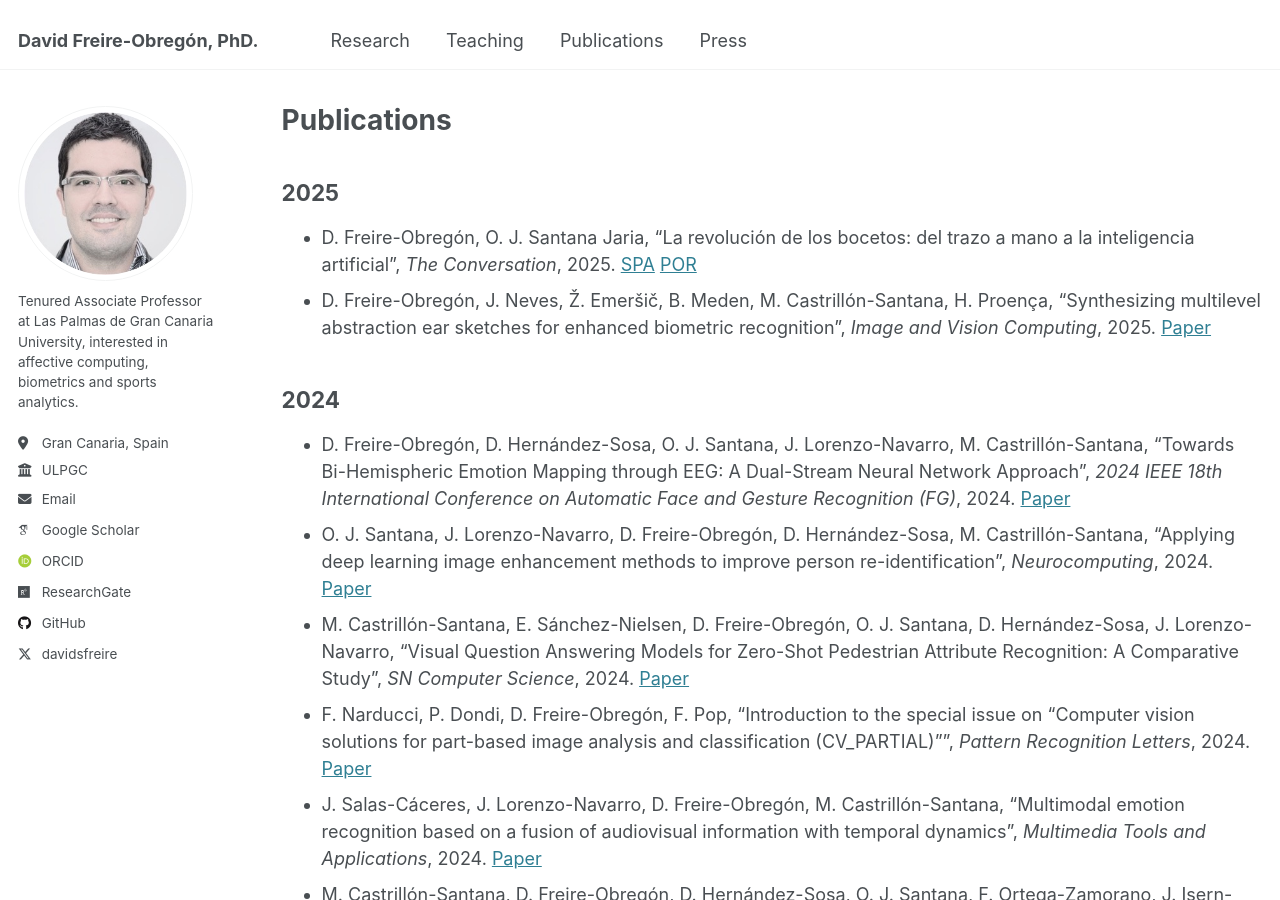
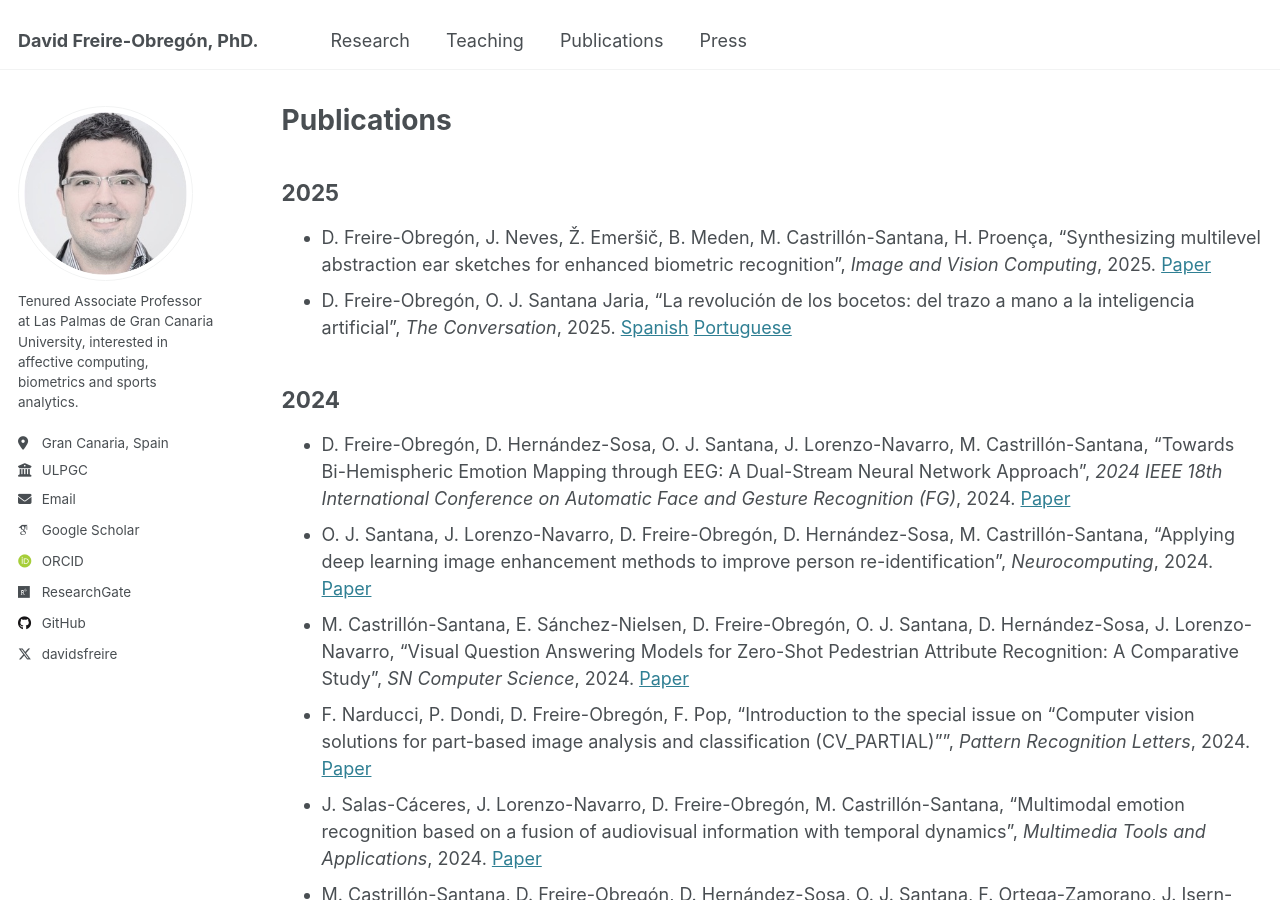
Before and after one commit to davidfreire/davidfreire.github.io, a Jekyll site: the page built from _pages/publications.md, in a window 1280 px wide and 900 px high. Built offline with Jekyll 4.4.1, drawn with Linux system fonts in a browser that asks for light colours; some web fonts are replaced.

Commit message:
Update publications.md

```diff
--- a/_pages/publications.md
+++ b/_pages/publications.md
@@ -11,8 +11,8 @@ redirect_from:
 
 
 ## 2025
-- D. Freire-Obregón, O. J. Santana Jaria, "La revolución de los bocetos: del trazo a mano a la inteligencia artificial", *The Conversation*, 2025. [SPA](https://theconversation.com/la-revolucion-de-los-bocetos-del-trazo-a-mano-a-la-inteligencia-artificial-244864) [POR](https://theconversation.com/a-revolucao-dos-esbocos-do-desenho-a-mao-a-inteligencia-artificial-246655)
 - D. Freire-Obregón, J. Neves, Ž. Emeršič, B. Meden, M. Castrillón-Santana, H. Proença, "Synthesizing multilevel abstraction ear sketches for enhanced biometric recognition", *Image and Vision Computing*, 2025. [Paper](https://www.sciencedirect.com/science/article/pii/S0262885625000125)
+- D. Freire-Obregón, O. J. Santana Jaria, "La revolución de los bocetos: del trazo a mano a la inteligencia artificial", *The Conversation*, 2025. [Spanish](https://theconversation.com/la-revolucion-de-los-bocetos-del-trazo-a-mano-a-la-inteligencia-artificial-244864) [Portuguese](https://theconversation.com/a-revolucao-dos-esbocos-do-desenho-a-mao-a-inteligencia-artificial-246655)
 
 ## 2024
 - D. Freire-Obregón, D. Hernández-Sosa, O. J. Santana, J. Lorenzo-Navarro, M. Castrillón-Santana, "Towards Bi-Hemispheric Emotion Mapping through EEG: A Dual-Stream Neural Network Approach", *2024 IEEE 18th International Conference on Automatic Face and Gesture Recognition (FG)*, 2024. [Paper](#)
```
